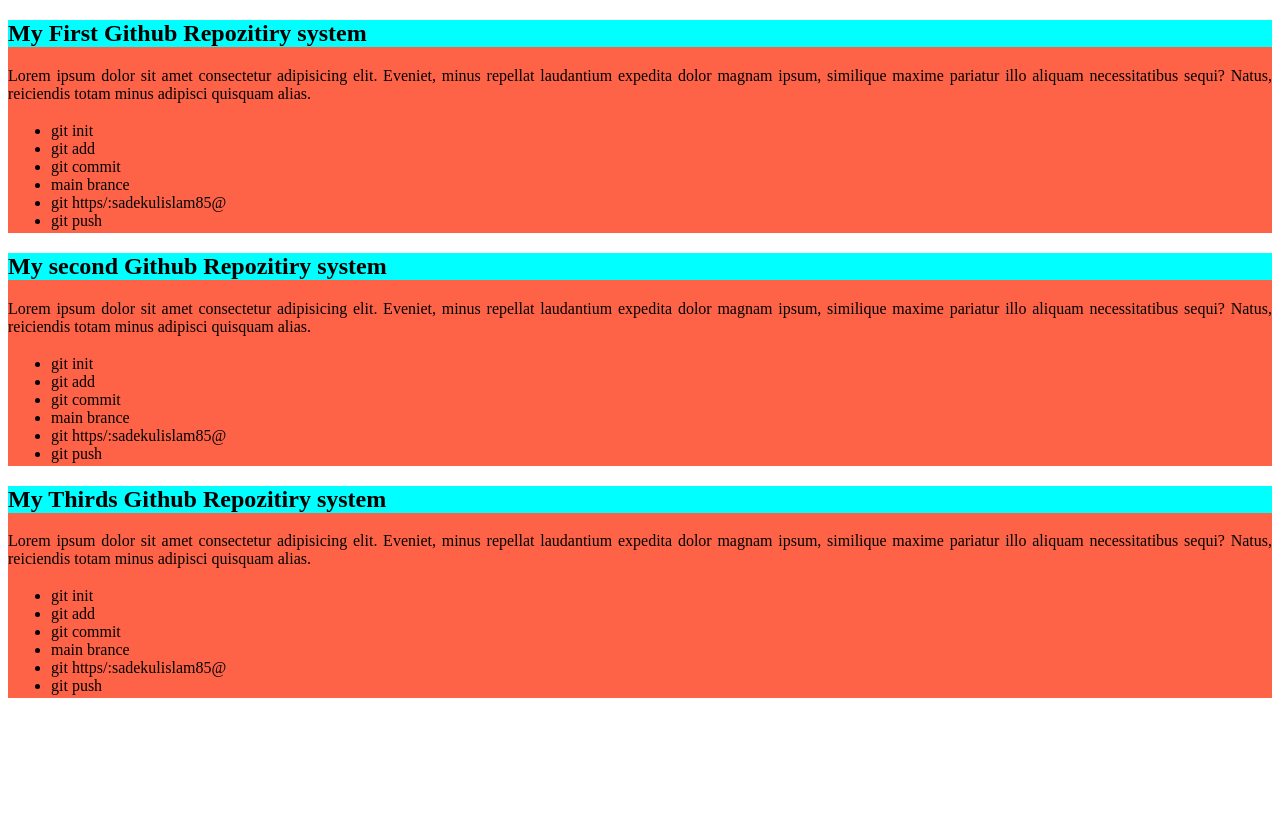
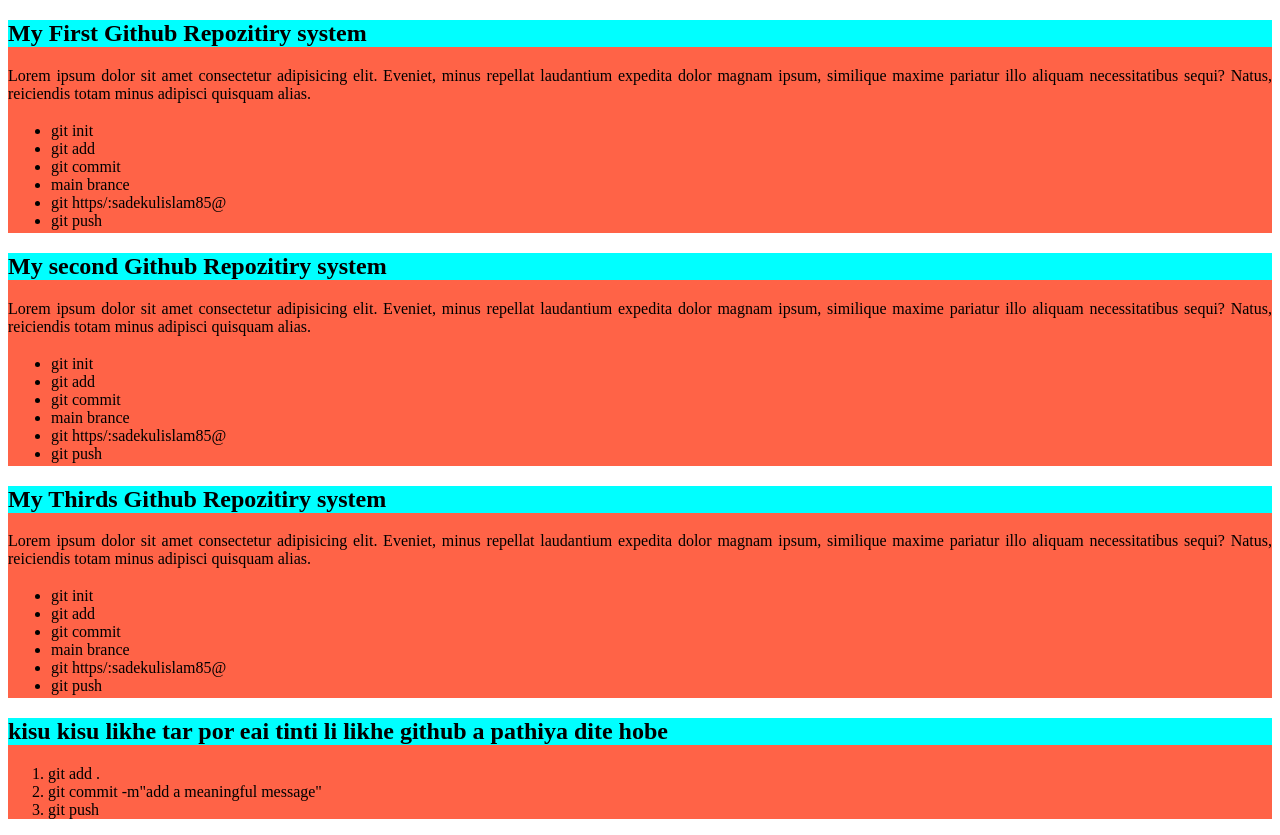
Before and after one commit to Sadekulislam85/my-shelly-coop-repo, a plain HTML site: page index.html in a window 1280 px wide. Before the commit the page ends 800 px from the top, so only its background shows below. Drawn offline with Linux system fonts and the light colour scheme.

Commit message:
my list items in the div

```diff
--- a/index.html
+++ b/index.html
@@ -47,5 +47,15 @@
             <li>git push</li>
         </ul>
     </div>
+    <section>
+        <div>
+            <h2>kisu kisu likhe tar por eai tinti li likhe github a pathiya dite hobe</h2>
+            <ol>
+                <li>git add .</li>
+                <li>git commit -m"add a meaningful message"</li>
+                <li>git push</li>
+            </ol>
+        </div>
+    </section>
 </body>
 </html>
```
